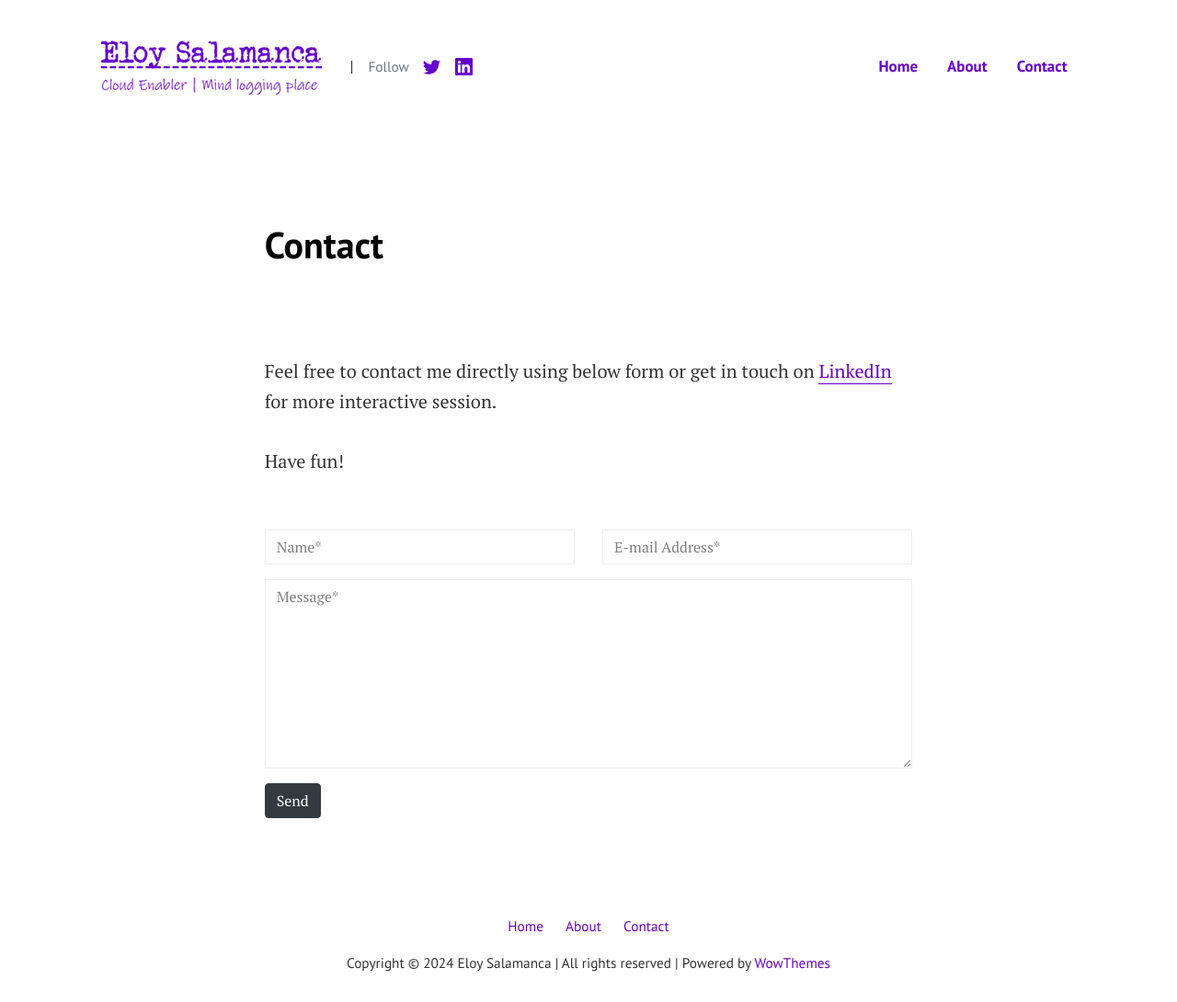
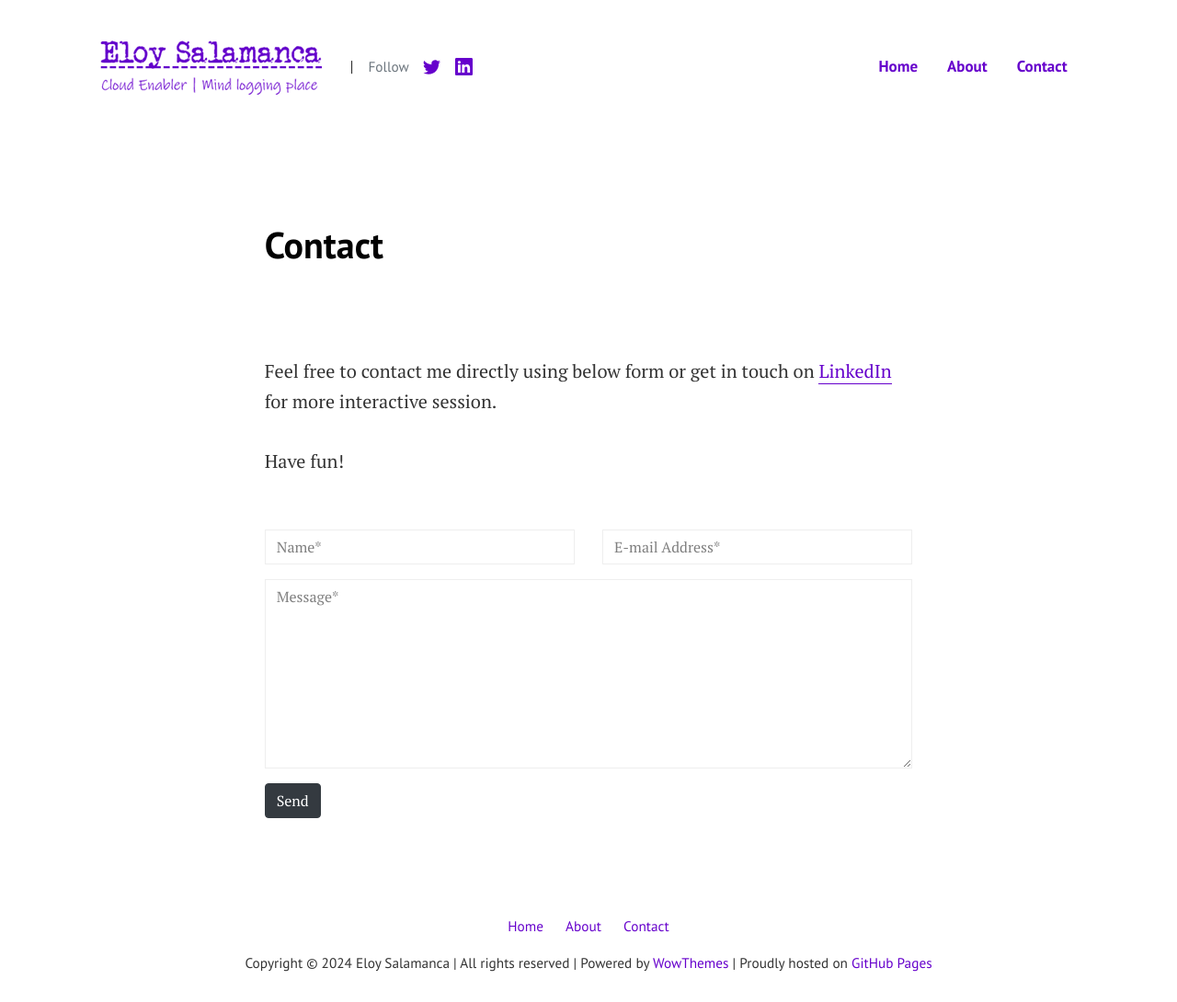
Before and after one commit to eloy-salamanca/eloy-salamanca.github.io, a Jekyll site: the page built from pages/contact.md, in a window 1280 px wide and 1090 px high. Shown: the whole window at 92% size. Built offline with Jekyll 4.4.1, drawn with Linux system fonts in a browser that asks for light colours.

Commit message:
feat: added GitHub Pages notice

```diff
--- a/_layouts/default.html
+++ b/_layouts/default.html
@@ -133,7 +133,7 @@ gtag('config', '{{site.ganalytics}}');
     {% endfor %}
     </ul>
     <div class="copyright small">
-       Copyright © 2024 {{site.title}} | All rights reserved | Powered by <a WowThemes href="https://bootstrapstarter.com/template-affiliates-bootstrap-jekyll/" alt="powered by WowThemes" style="color:#6600CC;">WowThemes</a>
+       Copyright © 2024 {{site.title}} | All rights reserved | Powered by <a WowThemes href="https://bootstrapstarter.com/template-affiliates-bootstrap-jekyll/" alt="powered by WowThemes" style="color:#6600CC;">WowThemes</a> | Proudly hosted on <a GitHub Pages href="https://pages.github.com/" alt="Proudly hosted on GitHub Pages" style="color:#6600CC;">GitHub Pages</a>
     </div>
 </footer>
 
```
